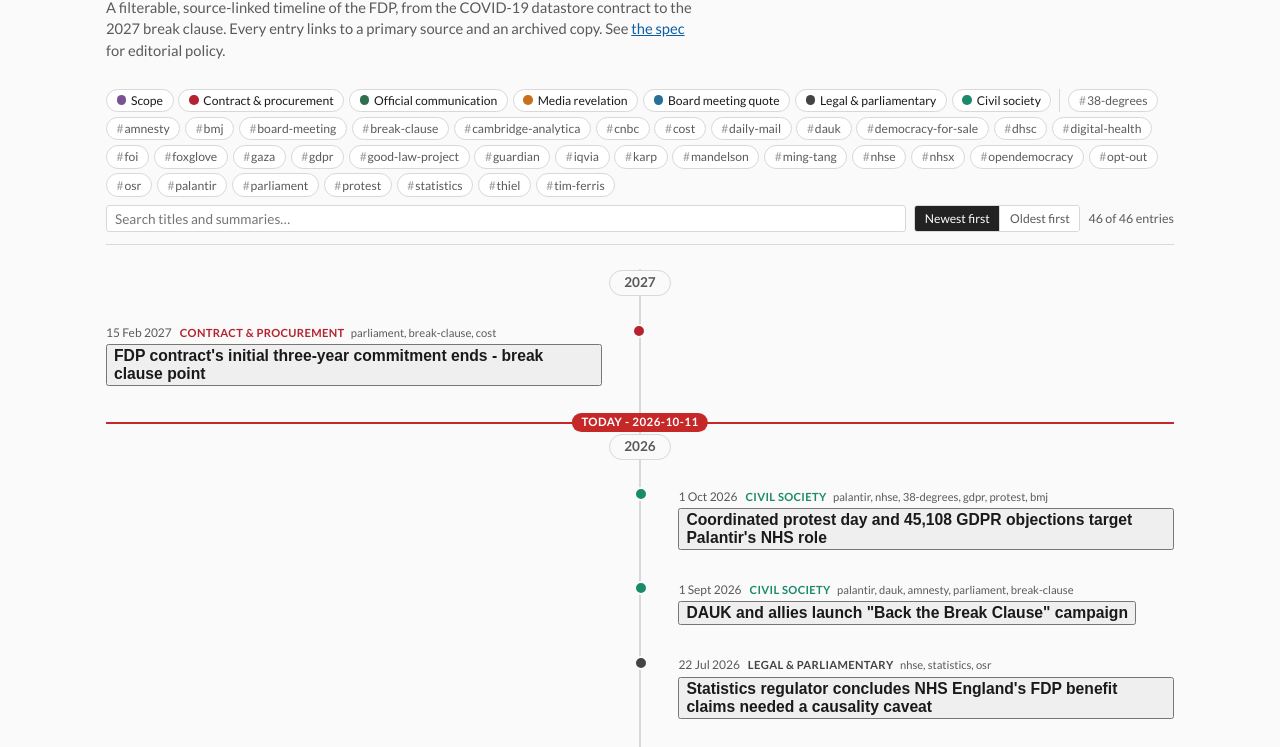
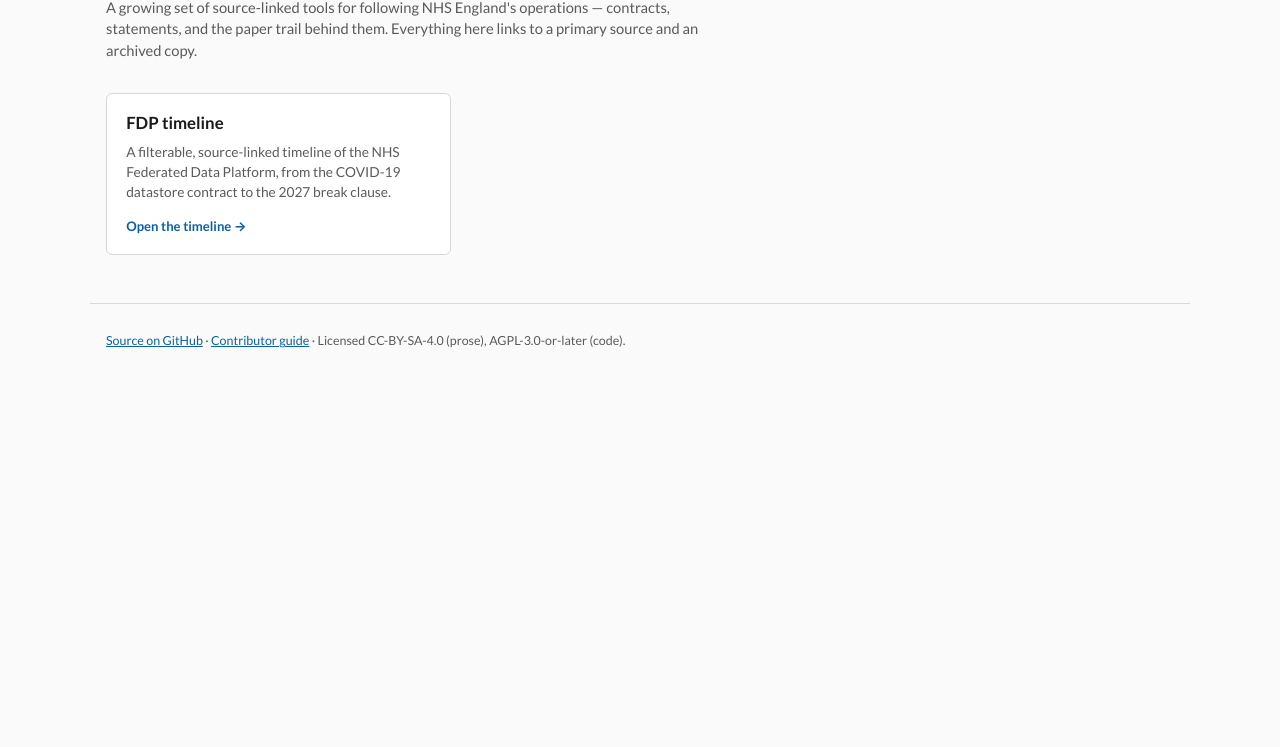
Before and after one commit to pacharanero/nhse, a plain HTML site: page index.html in a window 1280 px wide. Shown: the part 66-813 px from the top of the page. Drawn offline with Linux system fonts and the light colour scheme; files whose address does not match are found by name.

Commit message:
feat(site): landing page at root, FDP timeline moved to /fdp/
Root index.html is now a generic NHSE-database landing page with a card
linking to each utility - currently just the FDP timeline, now served
at /fdp/ (fdp/index.html) rather than the repo root. Both pages share
css/style.css and js/app.js; css/landing.css holds landing-only styling
layered on the shared tokens.

Path fixes: fdp/index.html's asset/link paths are now relative to its
new location; js/app.js fetches index.json relative to the page it's
loaded from; s/build-index writes fdp/index.json file paths relative to
fdp/ instead of the repo root, matching where the viewer now lives.

Updates CONTRIBUTING.md and README.md repo-structure and local-preview
sections to describe the new layout, and s/up's description of what it
opens.

Groundwork for adding more NHSE-operations utilities alongside the FDP
timeline without reworking the URL structure again.

```diff
--- /dev/null
+++ b/css/landing.css
@@ -0,0 +1,56 @@
+/* Landing page only - loaded alongside style.css, which defines the shared
+   tokens (--font, --bg, --text, --muted, --border, --link) this builds on. */
+
+.landing-main {
+  max-width: 1100px;
+  margin: 0 auto;
+  padding: 1rem 1rem 3rem;
+}
+
+.utility-grid {
+  display: grid;
+  grid-template-columns: repeat(auto-fill, minmax(260px, 1fr));
+  gap: 1rem;
+}
+
+.utility-card {
+  display: block;
+  border: 1px solid var(--border);
+  border-radius: 6px;
+  background: #fff;
+  padding: 1.1rem 1.2rem;
+  text-decoration: none;
+  color: var(--text);
+}
+
+.utility-card:hover {
+  border-color: var(--link);
+}
+
+.utility-card h2 {
+  margin: 0 0 0.4rem;
+  font-size: 1.05rem;
+  color: var(--text);
+}
+
+.utility-card p {
+  margin: 0 0 0.7rem;
+  font-size: 0.86rem;
+  color: var(--muted);
+}
+
+.utility-card-link {
+  font-size: 0.82rem;
+  font-weight: 700;
+  color: var(--link);
+}
+
+.breadcrumb {
+  font-size: 0.78rem;
+  color: var(--muted);
+  margin: 0 0 0.5rem;
+}
+
+.breadcrumb a {
+  color: var(--muted);
+}
--- a/index.html
+++ b/index.html
@@ -3,39 +3,28 @@
 <head>
 <meta charset="utf-8">
 <meta name="viewport" content="width=device-width, initial-scale=1">
-<title>FDP Timeline — nhse</title>
+<title>NHSE database — nhse</title>
 <link rel="stylesheet" href="css/style.css">
+<link rel="stylesheet" href="css/landing.css">
 </head>
 <body>
 <header class="site-header">
-  <h1>NHS Federated Data Platform: timeline</h1>
-  <p class="strapline">A filterable, source-linked timeline of the FDP, from the COVID-19 datastore contract to the 2027 break clause. Every entry links to a primary source and an archived copy. See <a href="spec/fdp-timeline.md">the spec</a> for editorial policy.</p>
+  <h1>NHSE database</h1>
+  <p class="strapline">A growing set of source-linked tools for following NHS England's operations — contracts, statements, and the paper trail behind them. Everything here links to a primary source and an archived copy.</p>
 </header>
 
-<main>
-  <div class="controls">
-    <div class="filters" id="tag-filters" role="group" aria-label="Filter by tag"></div>
-    <div class="controls-row">
-      <input type="search" id="search-box" placeholder="Search titles and summaries…" aria-label="Search entries">
-      <div class="sort-toggle" role="group" aria-label="Sort order">
-        <button type="button" class="sort-btn" data-sort="desc">Newest first</button>
-        <button type="button" class="sort-btn" data-sort="asc">Oldest first</button>
-      </div>
-      <span class="count" id="result-count"></span>
-    </div>
+<main class="landing-main">
+  <div class="utility-grid">
+    <a class="utility-card" href="fdp/">
+      <h2>FDP timeline</h2>
+      <p>A filterable, source-linked timeline of the NHS Federated Data Platform, from the COVID-19 datastore contract to the 2027 break clause.</p>
+      <span class="utility-card-link">Open the timeline →</span>
+    </a>
   </div>
-
-  <ol class="timeline" id="timeline"></ol>
 </main>
 
-<div class="card-backdrop" id="card-backdrop" hidden></div>
-<div class="card" id="entry-card" hidden role="dialog" aria-modal="false"></div>
-
 <footer class="site-footer">
-  <p>Data: <a href="fdp/entries/">fdp/entries/</a> · <a href="https://github.com/pacharanero/nhse/issues/new?template=new-entry.yml">Propose an entry</a> · <a href="CONTRIBUTING.md">Contributor guide</a> · Licensed CC-BY-SA-4.0 (prose), AGPL-3.0-or-later (code).</p>
+  <p><a href="https://github.com/pacharanero/nhse">Source on GitHub</a> · <a href="CONTRIBUTING.md">Contributor guide</a> · Licensed CC-BY-SA-4.0 (prose), AGPL-3.0-or-later (code).</p>
 </footer>
-
-<script src="js/vendor/js-yaml.min.js"></script>
-<script src="js/app.js"></script>
 </body>
 </html>
--- a/js/app.js
+++ b/js/app.js
@@ -338,7 +338,7 @@
   async function init() {
     readStateFromURL();
 
-    const res = await fetch("fdp/index.json");
+    const res = await fetch("index.json");
     index = await res.json();
 
     const otherTags = new Set();
```
Also changed, not shown: CONTRIBUTING.md (+9 -3 lines), fdp/index.html (added, +42 -0 lines), README.md, 2 other files.
